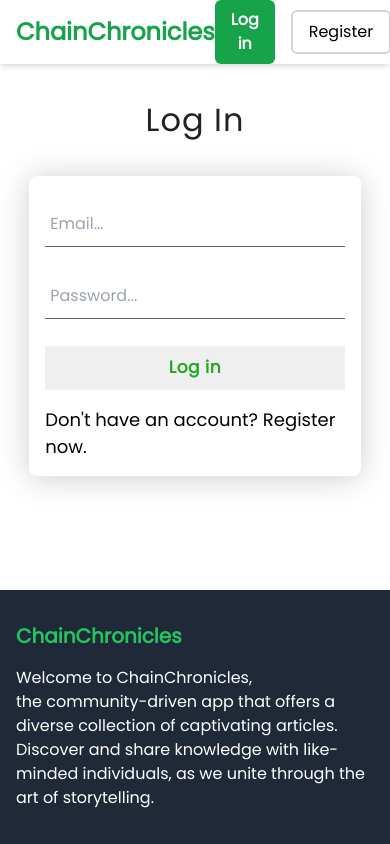
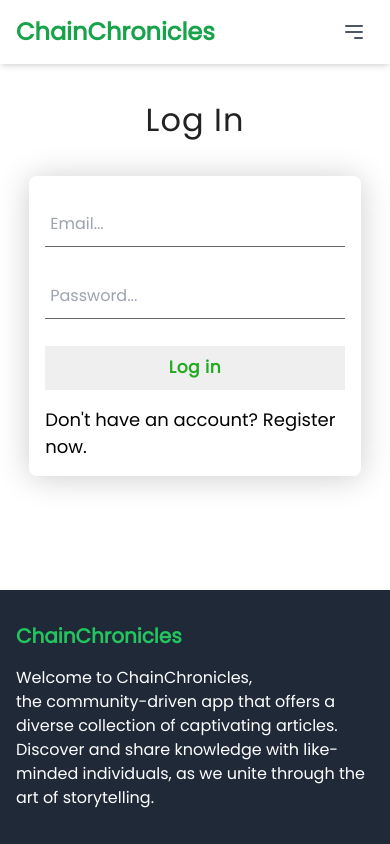
Before and after one commit to omondi8399/ChainChronicles, a Next.js app: page /login in a window 390 px wide. Shown: the top 844 px of the page. Built offline with nearby package versions, Linux system fonts and the light colour scheme; no server answers.

Commit message:
Add hamburger menu for smaller screens

```diff
--- a/src/components/navbar/Navbar.jsx
+++ b/src/components/navbar/Navbar.jsx
@@ -2,37 +2,69 @@
 import Image from "next/image";
 import Link from "next/link";
 import React, { useState } from "react";
-import classes from "./navbar.module.css";
-import person from "../../../public/person.jpg";
 import { AiOutlineClose } from "react-icons/ai";
 import { signIn, signOut, useSession } from "next-auth/react";
 
 const Navbar = () => {
   const [showDropdown, setShowDropdown] = useState(false);
+  const [showMobileMenu, setShowMobileMenu] = useState(false);
   const { data: session } = useSession();
 
-  const handleShowDropdown = () => setShowDropdown((prev) => true);
-
-  const handleHideDropdown = () => setShowDropdown((prev) => false);
+  const handleShowDropdown = () => setShowDropdown(true);
+  const handleHideDropdown = () => setShowDropdown(false);
 
   const loggedIn = false;
 
   return (
-    <div className="sticky top-0 z-50 h-16 bg-white shadow-md flex items-center justify-between px-4 md:px-8">
+    <div className="sticky top-0 z-50 bg-white shadow-md">
+      <div className="container mx-auto px-4 md:px-8">
+        <div className="flex items-center justify-between h-16">
           <div className="flex items-center">
             <Link href="/">
               <h2 className="text-2xl font-bold text-green-600">ChainChronicles</h2>
             </Link>
-        <div className="md:flex-none ml-4 hidden md:block">
-          <input type="text" className="input-text" placeholder="Search..." />
           </div>
+          <div className="md:hidden flex items-center">
+            {showMobileMenu ? (
+              <button
+                onClick={() => setShowMobileMenu(false)}
+                className="text-gray-600 focus:outline-none focus:ring-2 focus:ring-offset-2 focus:ring-green-500 px-2 py-1"
+              >
+                <AiOutlineClose className="h-6 w-6" />
+              </button>
+            ) : (
+              <button
+                onClick={() => setShowMobileMenu(true)}
+                className="text-gray-600 focus:outline-none focus:ring-2 focus:ring-offset-2 focus:ring-green-500 px-2 py-1"
+              >
+                <svg
+                  className="h-6 w-6"
+                  fill="none"
+                  viewBox="0 0 24 24"
+                  stroke="currentColor"
+                  aria-hidden="true"
+                >
+                  <path
+                    strokeLinecap="round"
+                    strokeLinejoin="round"
+                    strokeWidth="2"
+                    d="M4 6h16M4 12h16m-7 6h7"
+                  />
+                </svg>
+              </button>
+            )}
           </div>
-      <ul className="flex items-center gap-4">
+          <ul
+            className={`md:flex items-center gap-4 ${
+              showMobileMenu ? "flex flex-col absolute top-16 left-0 w-full bg-white z-10" : "hidden"
+            } md:flex md:items-center md:gap-4 md:relative`}
+          >
             {session?.user ? (
               <div className="relative">
                 <Image
                   onClick={handleShowDropdown}
                   src={person}
+                  alt="person"
                   width="45"
                   height="45"
                   className="rounded-full cursor-pointer"
@@ -79,6 +111,8 @@ const Navbar = () => {
             )}
           </ul>
         </div>
+      </div>
+    </div>
   );
 };
 
```
Lines whose indentation alone changed are shown as unchanged.
